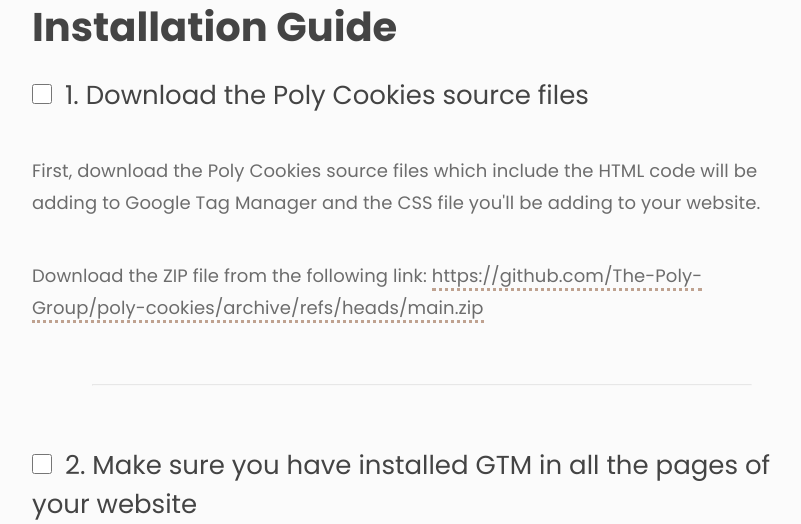
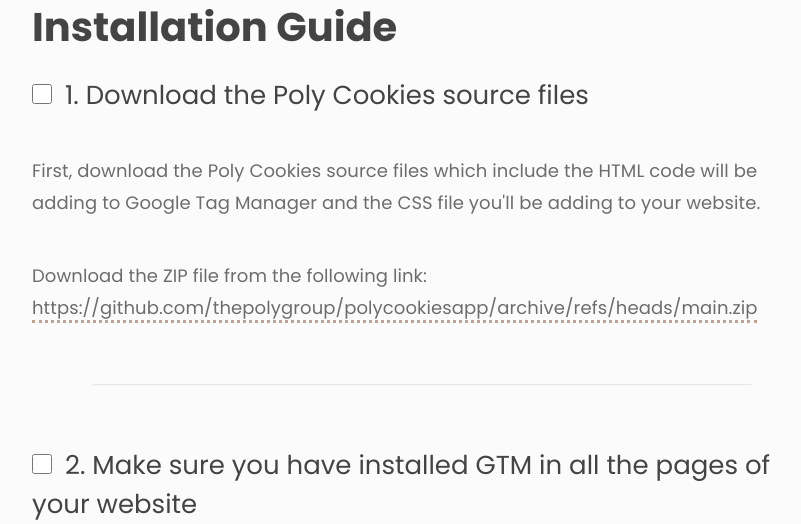
Before and after one commit to polyfen/polycookiessite, a PHP site: page / in a window 1280 px wide. Shown: the part 1407-1931 px from the top of the page, without its empty margins (218-1019 px from the left). Run offline with PHP 8.4, Linux system fonts and the light colour scheme; some libraries are stand-ins or nearby versions.

Commit message:
Updated Github's repo's URL

```diff
--- a/index.php
+++ b/index.php
@@ -35,7 +35,7 @@
       <section id="hero-cover">
         <h1>A free solution to cookies consent</h1>
         <p>Implementing Privacy Protection on your website is not just for legal compliance, it's about caring for your users.</p>
-        <a href="https://github.com/The-Poly-Group/poly-cookies/archive/refs/heads/main.zip" target="_blank"><button><i class="fa-solid fa-cloud-arrow-down"></i> Download</button></a>
+        <a href="https://github.com/thepolygroup/polycookiesapp/archive/refs/heads/main.zip" target="_blank"><button><i class="fa-solid fa-cloud-arrow-down"></i> Download</button></a>
         <a href="#tutorial" style="display: none;"><button><i class="fa-solid fa-book"></i> Watch Turorial</button></a>
       </section>
 
@@ -52,7 +52,7 @@
           <label for="task-no-1">1. Download the Poly Cookies source files</label>
         </div>
         <p>First, download the Poly Cookies source files which include the HTML code will be adding to Google Tag Manager and the CSS file you'll be adding to your website.</p>
-        <p>Download the ZIP file from the following link: <a href="https://github.com/The-Poly-Group/poly-cookies/archive/refs/heads/main.zip" target="_blank">https://github.com/The-Poly-Group/poly-cookies/archive/refs/heads/main.zip</a></p>
+        <p>Download the ZIP file from the following link: <a href="https://github.com/thepolygroup/polycookiesapp/archive/refs/heads/main.zip" target="_blank">https://github.com/thepolygroup/polycookiesapp/archive/refs/heads/main.zip</a></p>
         <hr style="margin: 60px 60px;">
         <div class="tasks">
           <input type="checkbox" id="task-no-2" name="task-no-2">
--- a/sections/header.php
+++ b/sections/header.php
@@ -3,7 +3,7 @@
    <img src="imgs/poly-cookies-logo.svg" alt="Poly Cookies">
   </a>
   <nav>
-    <a id="github" href="https://github.com/The-Poly-Group/poly-cookies" target="_blank" style="margin-right:20px;"><i class="fa-brands fa-github"></i> an open-source project</a>
+    <a id="github" href="https://github.com/thepolygroup/polycookiesapp" target="_blank" style="margin-right:20px;"><i class="fa-brands fa-github"></i> an open-source project</a>
     <a href="https://donate.stripe.com/9AQ5lgeoDef2b1CdQQ" target="_blank"><button class="secondary-button donation-button"><i class="fa-regular fa-heart"></i><i class="fa-solid fa-heart"></i> Send a Donation</button></a>
   </nav>
 </header>
```
